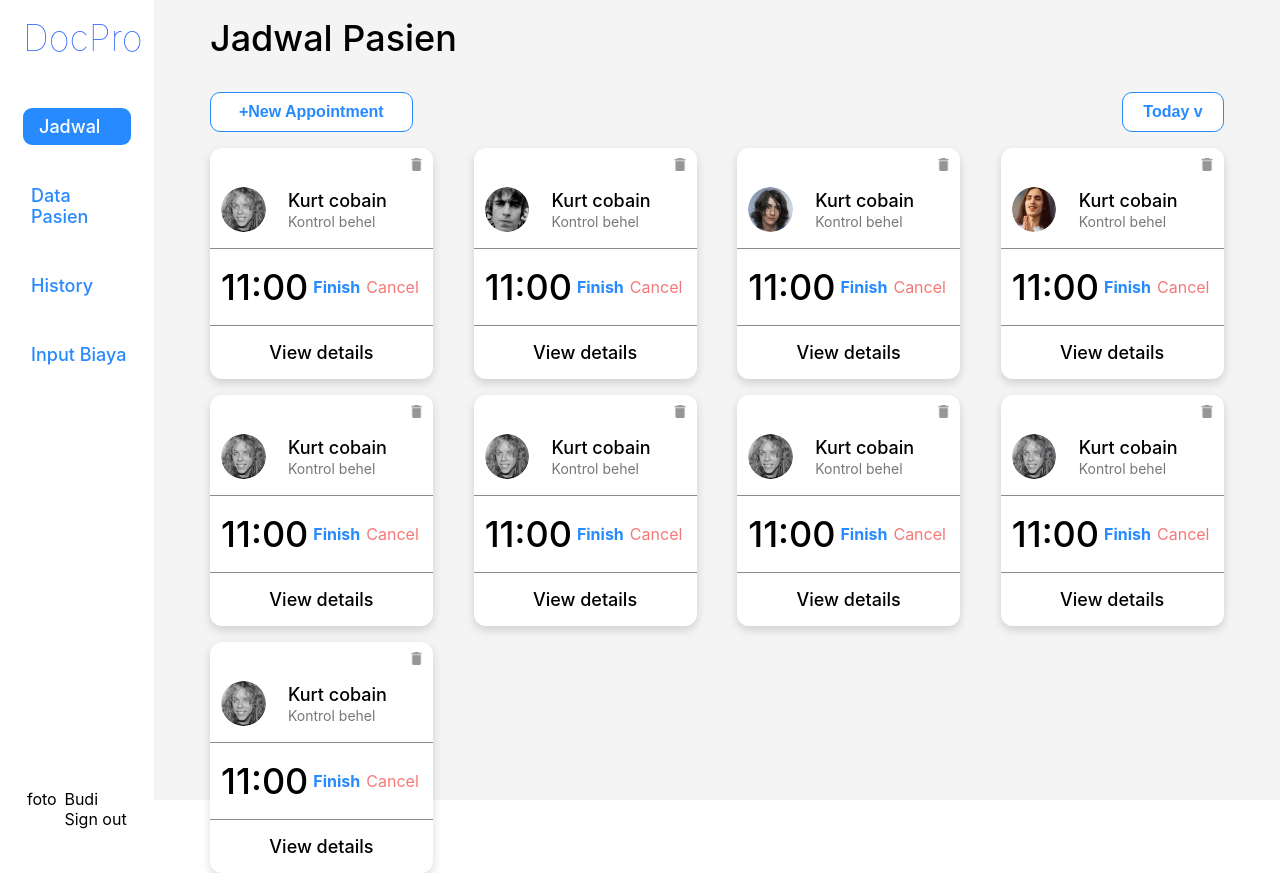
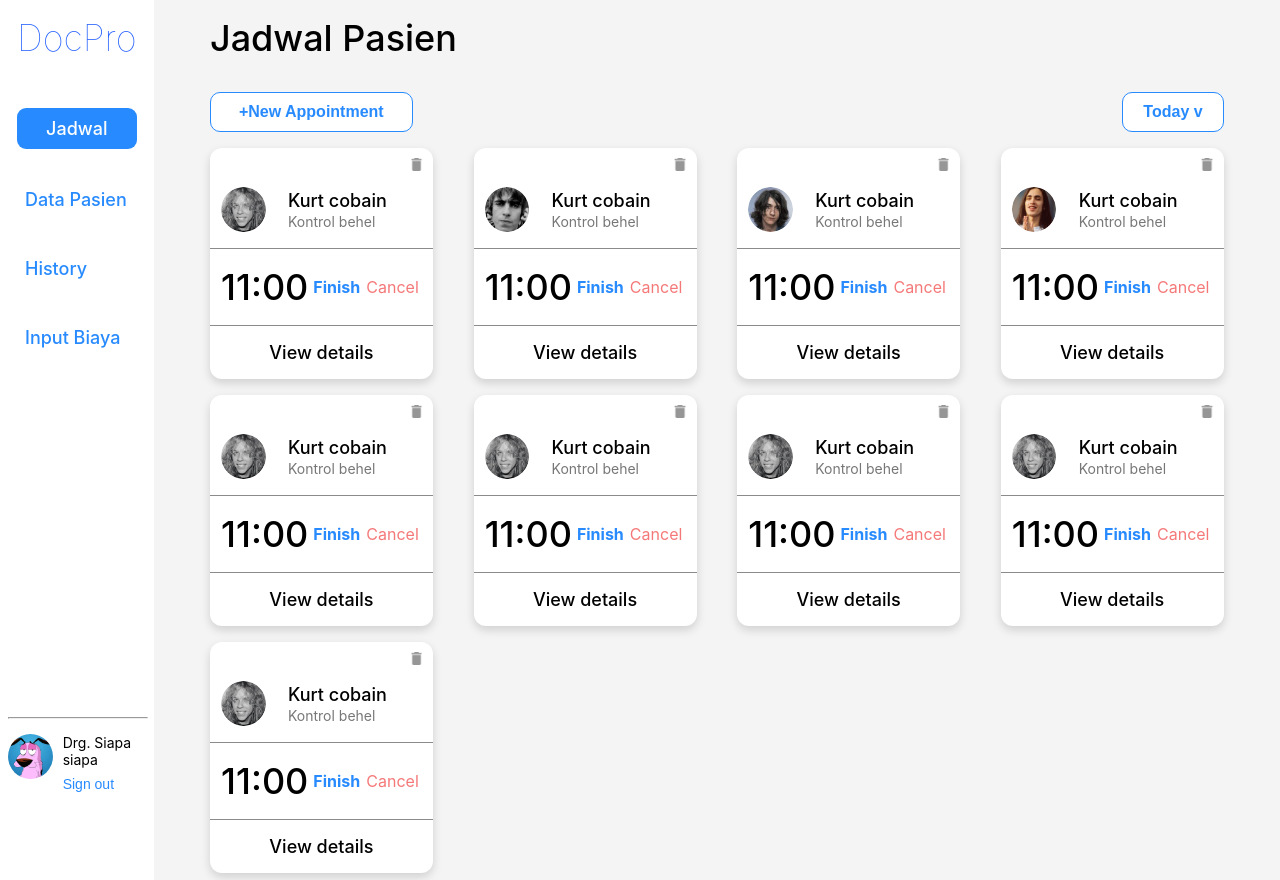
Before and after one commit to Rakhuen/docpro, a React (Create React App) app: page /home in a window 1280 px wide. Built offline with nearby package versions, Linux system fonts and the light colour scheme.

Commit message:
make logout

```diff
--- a/src/Components/HeaderButton.js
+++ b/src/Components/HeaderButton.js
@@ -8,9 +8,11 @@ const HeaderMenu = (props) => {
       <button className="buttonKiri" onClick={functionKiri}>
         {btnKiri}
       </button>
-      <button className="buttonKanan" onClick={functionKanan}>
-        {btnKanan}
-      </button>
+      {btnKanan && (
+        <button className="buttonKanan" onClick={functionKanan}>
+          {btnKanan}
+        </button>
+      )}
     </div>
   );
 };
--- a/src/Components/NavigationMenu.js
+++ b/src/Components/NavigationMenu.js
@@ -1,6 +1,7 @@
 import React from "react";
 import "./navigation.css";
 import { NavLink } from "react-router-dom";
+import Courage from "../asset/courage.jpg";
 
 const NavigationMenu = () => {
   const homeActive = window.location.pathname === "/home";
@@ -8,8 +9,40 @@ const NavigationMenu = () => {
   const historyActive = window.location.pathname === "/history";
   const inputbiayaActive = window.location.pathname === "/inputbiaya";
 
+  const Footer = (props) => {
+    const { username } = props;
+
+    const handleLogout = () => {
+      alert("logout");
+    };
+
+    return (
+      <div className="footer">
+        <hr></hr>
+        <div style={{ display: "flex" }}>
+          <div className="photoContainer">
+            <img
+              className="profilePhoto"
+              src={Courage}
+              alt="profilePhoto"
+            ></img>
+          </div>
+          <div className="signoutContainer">
+            <div className="username">{username} </div>
+            <NavLink to="/">
+              <button className="btnSignout" onClick={() => handleLogout}>
+                Sign out
+              </button>
+            </NavLink>
+          </div>
+        </div>
+      </div>
+    );
+  };
+
   return (
     <div className="NavigationCon">
+      <div className="upperNavContainer">
         <div className="LogoContainer">
           <div className="Logo">DocPro</div>
         </div>
@@ -42,16 +75,10 @@ const NavigationMenu = () => {
           >
             Input Biaya
           </NavLink>
-
+        </div>
       </div>
 
-      <div className="footer">
-        <div className="FotoProfile">foto</div>
-        <div className="NameAndSignout">
-          <div className="Nama">Budi</div>
-          <div className="btnSignout">Sign out</div>
-        </div>
-      </div>
+      <Footer username="Drg. Siapa siapa"></Footer>
     </div>
   );
 };
--- a/src/Components/navigation.css
+++ b/src/Components/navigation.css
@@ -3,12 +3,19 @@
   width: 12%;
   display: flex;
   justify-content: center;
-  height: 100vh;
+  align-content: center;
+  min-height: 110vh;
+  height: 100%;
   z-index: 100;
 }
 
+.upperNavContainer {
+  align-self: center;
+}
+
 .MenuContainer {
-  margin-top: 4vh;
+  width: 100%;
+  margin: 4vh 0;
   display: flex;
   flex-direction: column;
 }
@@ -21,9 +28,8 @@
 }
 
 .menuActive {
-  padding-top: 1vh;
-  padding-bottom: 1vh;
-  padding-left: 2vh;
+  text-align: center;
+  padding: 10px;
   background: #278aff;
   margin-bottom: 2vh;
   margin-top: 2vh;
@@ -47,11 +53,44 @@
 }
 
 .footer {
-  display: flex;
-  margin-top: 400px;
-  justify-content: space-around;
+  width: 100%;
 }
 
 .NavigationCon {
-  width: 70%;
+  width: 90%;
+  height: 100vh;
+  display: flex;
+  flex-direction: column;
+  justify-content: space-between;
 }
+
+.profilePhoto {
+  object-fit: cover;
+  width: 45px;
+  height: 45px;
+  border-radius: 100%;
+}
+
+.signoutContainer {
+  margin: 0 10px;
+}
+
+.username {
+  font-size: 14px;
+}
+
+.btnSignout {
+  color: #278aff;
+  text-decoration: none;
+  background-color: white;
+  border: none;
+  font-size: 14px;
+  margin: 8px 0;
+  padding: 0;
+  cursor: pointer;
+}
+
+hr {
+  width: 100%;
+  margin: 15px 0;
+}
--- a/src/View/HistoryPasien.css
+++ b/src/View/HistoryPasien.css
@@ -1,27 +1,22 @@
-.HistoryTable{
+.HistoryTable {
   height: 100vh;
   background-color: white;
-    margin-left: 6px;
-    margin-top: 2vh;
+  margin: 20px 0;
   display: flex;
   justify-content: center;
 }
 
-.ContainerLuarHistory{
-
-    width: 100%;
-
-
+.ContainerLuarHistory {
+  width: 88%;
 }
 
-.ContainerHeaderHistory{
+.ContainerHeaderHistory {
   width: 100;
   margin-left: 50px;
-
 }
 
-.KeteranganContainer{
-    color: #808080 ;
+.KeteranganContainer {
+  color: #808080;
   width: 100%;
   margin-top: 20px;
   display: flex;
@@ -29,74 +24,55 @@
   margin-bottom: 20px;
 }
 
-.IsiKeterangan{
-
+.IsiKeterangan {
   width: 100%;
-
   display: flex;
   justify-content: space-between;
-
 }
 
-.FormIsiContainer{
+.FormIsiContainer {
   flex-wrap: wrap;
-
 }
 
-.ketContainer{
-    width: 93%;
-
-
+.ketContainer {
+  width: 90%;
 }
 
-.Item{
+.Item {
   width: 30%;
-
-
 }
 
-.ItemTanggal{
+.ItemTanggal {
   width: 10%;
-
-
 }
 
-.ItemNama{
+.ItemNama {
   width: 20%;
-
-
-
 }
 
-.IsiNamaHistory{
+.IsiNamaHistory {
   font-weight: 500;
   font-size: 16px;
-
 }
 
-.IsiKeluhanHistory{
+.IsiKeluhanHistory {
   font-weight: normal;
   font-size: 16px;
   color: rgba(236, 0, 0, 0.53);
 }
 
-.IsiPenangananHistory{
+.IsiPenangananHistory {
   font-weight: normal;
   font-size: 16px;
-    color: #00AE07;
-
-
+  color: #00ae07;
 }
 
-
-.IsiKeteranganContainer{
-
+.IsiKeteranganContainer {
   width: 100%;
-    border-top: 1px solid #E4E4E4;
-    border-bottom: 1px solid #E4E4E4;
+  border-top: 1px solid #e4e4e4;
+  border-bottom: 1px solid #e4e4e4;
   padding-top: 20px;
   padding-bottom: 20px;
   display: flex;
   justify-content: space-between;
-
 }
--- a/src/View/HomePage.css
+++ b/src/View/HomePage.css
@@ -3,7 +3,7 @@
   display: flex;
   justify-content: space-between;
   width: 100%;
-  height: 100vh;
+  height: 100%;
 }
 
 .MenuBtn {
--- a/src/View/ItemPage.css
+++ b/src/View/ItemPage.css
@@ -1,4 +1,4 @@
-.HistoryTable{
+.HistoryTable {
   height: 100vh;
   background-color: white;
   margin-left: 6px;
@@ -7,21 +7,17 @@
   justify-content: center;
 }
 
-.ContainerLuarHistory{
-
-    width: 100%;
-
-
+.ContainerLuarHistory {
+  width: 88%;
 }
 
-.ContainerHeaderHistory{
+.ContainerHeaderHistory {
   width: 100;
   margin-left: 50px;
-
 }
 
-.KeteranganContainer{
-    color: #808080 ;
+.KeteranganContainer {
+  color: #808080;
   width: 100%;
   margin-top: 20px;
   display: flex;
@@ -29,74 +25,56 @@
   margin-bottom: 20px;
 }
 
-.IsiKeterangan{
-
+.IsiKeterangan {
   width: 100%;
 
   display: flex;
   justify-content: space-between;
-
 }
 
-.FormIsiContainer{
+.FormIsiContainer {
   flex-wrap: wrap;
-
 }
 
-.ketContainer{
+.ketContainer {
   width: 93%;
-
-
 }
 
-.Item{
+.Item {
   width: 30%;
-
-
 }
 
-.ItemTanggal{
+.ItemTanggal {
   width: 10%;
-
-
 }
 
-.ItemNama{
+.ItemNama {
   width: 20%;
-
-
-
 }
 
-.IsiNamaHistory{
+.IsiNamaHistory {
   font-weight: 500;
   font-size: 16px;
-
 }
 
-.IsiKeluhanHistory{
+.IsiKeluhanHistory {
   font-weight: normal;
   font-size: 16px;
   color: rgba(236, 0, 0, 0.53);
 }
 
-.IsiPenangananHistory{
+.IsiPenangananHistory {
   font-weight: normal;
   font-size: 16px;
-    color: #00AE07;
-
-
+  color: #00ae07;
 }
 
-
-.IsiKeteranganContainer{
-
+.IsiKeteranganContainer {
   width: 100%;
-    border-top: 1px solid #E4E4E4;
-    border-bottom: 1px solid #E4E4E4;
+  border-top: 1px solid #e4e4e4;
+  border-bottom: 1px solid #e4e4e4;
   padding-top: 20px;
   padding-bottom: 20px;
   display: flex;
   justify-content: space-between;
-
 }
```
Also changed, not shown: src/Components/NewAppointment.js (+72 -26 lines), src/asset/courage.jpg (added). Lines whose indentation alone changed are shown as unchanged.
